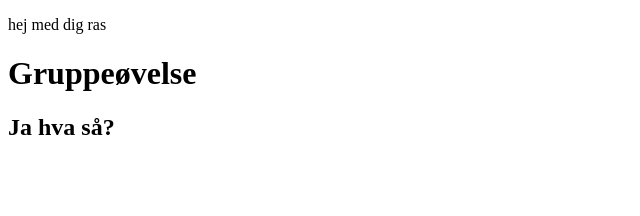
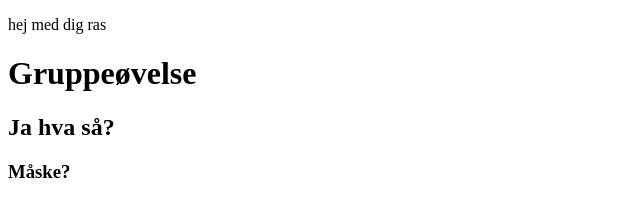
Before and after one commit to rasmus-blip/gruppeoevelse, a plain HTML site: page index.html in a window 1280 px wide. Shown: the full height of the page, 0-640 px from the left. Drawn offline with Linux system fonts and the light colour scheme.

Commit message:
added h3

```diff
--- a/index.html
+++ b/index.html
@@ -13,7 +13,7 @@
 
     <h1>Gruppeøvelse</h1>
     <h2>Ja hva så?</h2>
-
+    <h3>Måske?</h3>
     <script src=""></script>
 </body>
 
```
